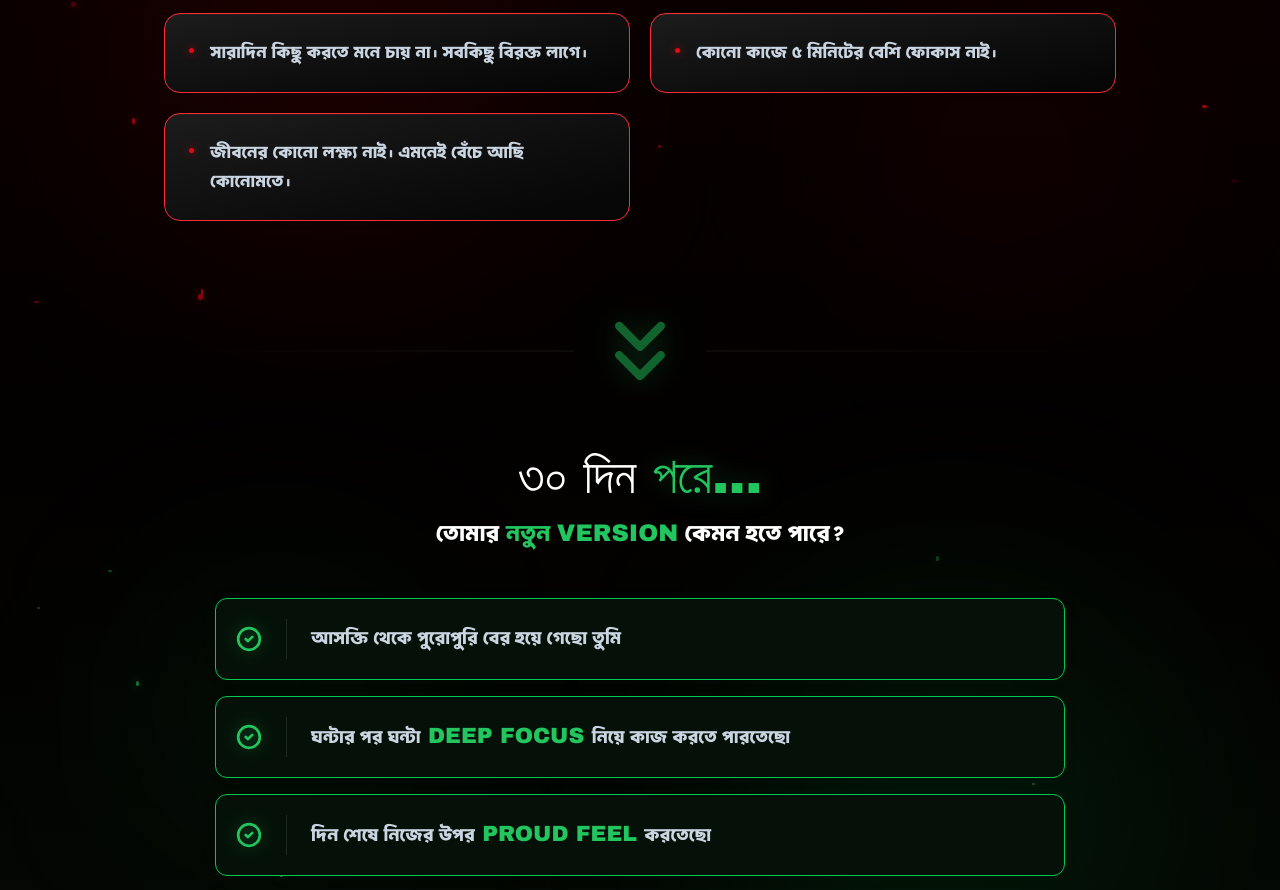
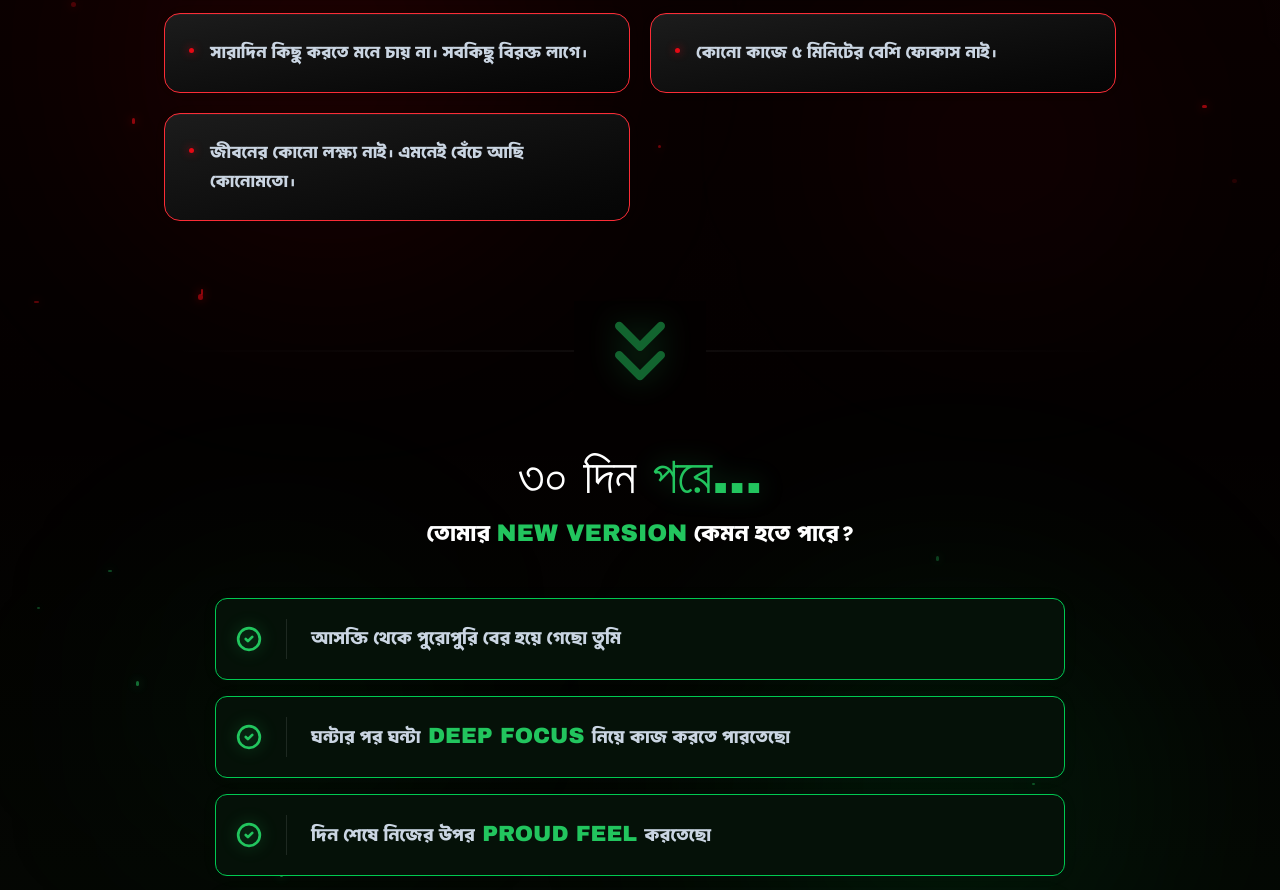
Before and after one commit to Rayan37307/30day-bu, a React (Vite) app: page / in a window 1280 px wide. Shown: the part 1300-2190 px from the top of the page. Built offline with nearby package versions, Linux system fonts and the light colour scheme; a web font is replaced by a local one.

Commit message:
fix: correct typo in Bengali text within IsThisYou component

```diff
--- a/src/components/IsThisYou.tsx
+++ b/src/components/IsThisYou.tsx
@@ -6,7 +6,7 @@ const symptoms = [
   "কালকে থেকে সবরকম আকাম বাদ দিয়ে ভালো হয়ে যাবো।",
   "সারাদিন কিছু করতে মনে চায় না। সবকিছু বিরক্ত লাগে।",
   "কোনো কাজে ৫ মিনিটের বেশি ফোকাস নাই।",
-  "জীবনের কোনো লক্ষ্য নাই। এমনেই বেঁচে আছি কোনোমতে।"
+  "জীবনের কোনো লক্ষ্য নাই। এমনেই বেঁচে আছি কোনোমতো।"
 ];
 
 const benefits = [
@@ -126,7 +126,7 @@ export function IsThisYou() {
             transition={{ delay: 0.2 }}
             className="text-white text-lg md:text-2xl mb-12 font-medium"
           >
-            তোমার <span className="text-[#22c55e]">নতুন <span className="font-display uppercase">version</span> </span> কেমন হতে পারে?
+            তোমার <span className="text-[#22c55e]"> <span className="font-display uppercase">new version</span> </span> কেমন হতে পারে?
           </motion.p>
 
           <div className="w-full max-w-[850px] flex flex-col gap-4">
```
